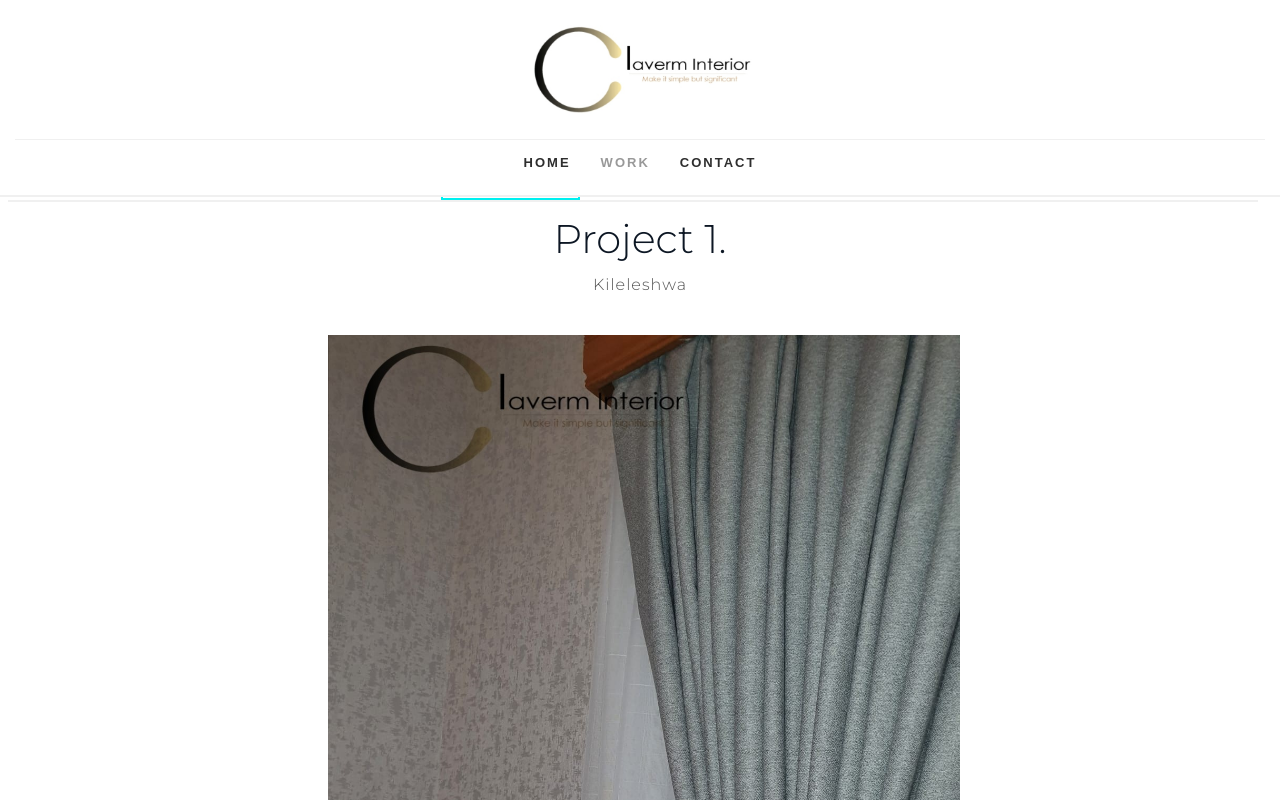
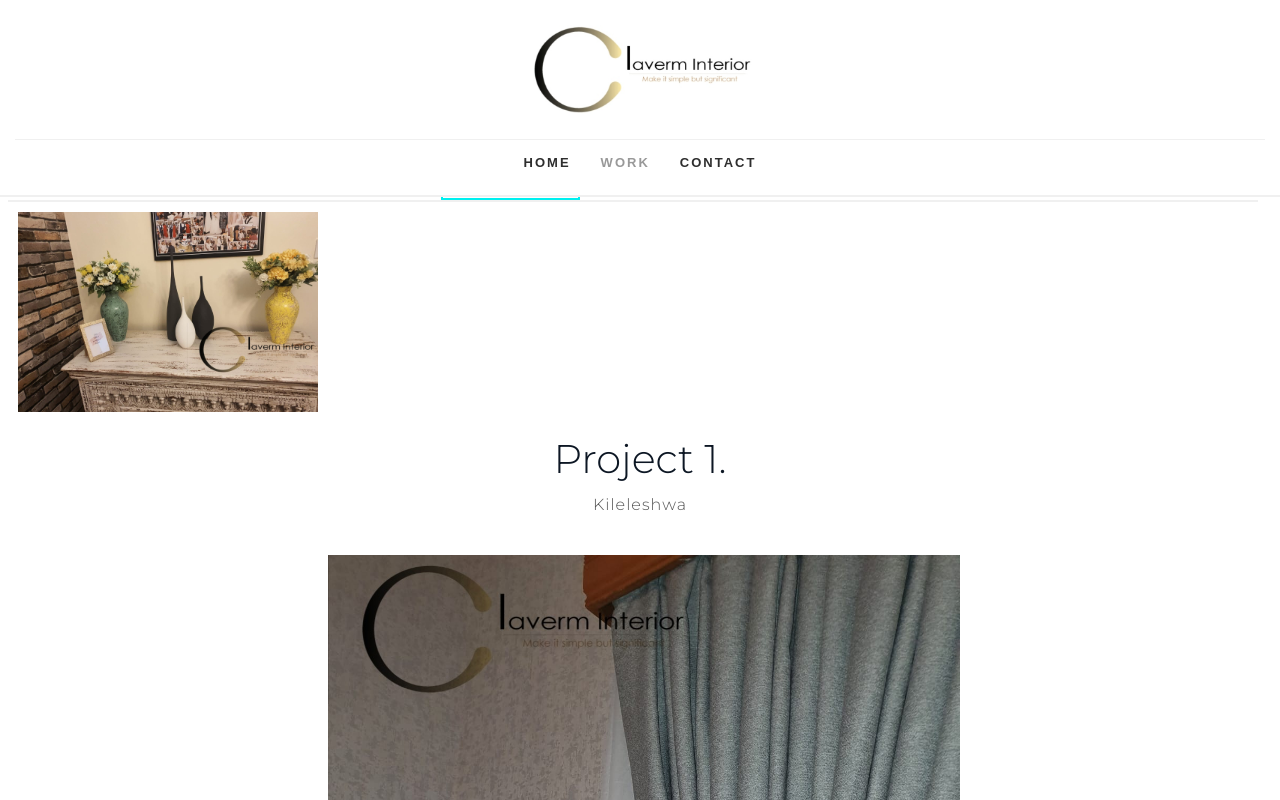
Before and after one commit to AVR-GCC/ClavermInteriors, a Next.js app: page /work in a window 1280 px wide. Shown: the top 800 px of the page. Built offline with nearby package versions, Linux system fonts and the light colour scheme.

Commit message:
Picture holder start

```diff
--- /dev/null
+++ b/pages/components/pictureHolder.js
@@ -0,0 +1,48 @@
+import { useState } from 'react';
+
+const PictureHolder = (props) => {
+    const {
+        image,
+        width = 300,
+        height = 200
+    } = props;
+
+    const [hover, setHover] = useState(false);
+
+    return (
+        <div
+            style={{
+                display: 'flex',
+                justifyContent: 'center',
+                alignItems: 'center',
+                width,
+                height,
+                margin: 10,
+                overflow: "hidden"
+            }}
+            onMouseEnter={() => setHover(true)}
+            onMouseLeave={() => setHover(false)}
+        >
+            <div
+                style={{
+                    width,
+                    height,
+                    position: 'absolute',
+                    background: hover ? '#00000055' : 'transparent',
+                    transition: '500ms'
+                }}
+            />
+            <img
+                src={image}
+                alt={image}
+                width={hover ? '120%' : '100%'}
+                style={{
+                    resizeMode: 'cover',
+                    transition: '500ms'
+                }}
+            ></img>
+        </div>
+    );
+}
+
+export default PictureHolder;
--- a/pages/work.js
+++ b/pages/work.js
@@ -1,4 +1,5 @@
 import { useState } from 'react';
+import PictureHolder from "./components/pictureHolder";
 import TitleBar from "./components/titleBar";
 import styles from '../styles/Home.module.css';
 import watermark1 from '../public/Watermark.jpg';
@@ -75,6 +76,7 @@ const Work = () => {
             <TitleBar />
             <div className={styles.bottomSection}>
                 {_tabs()}
+                <PictureHolder image={console.src} />
                 {_project(jobs[currentJob])}
             </div>
         </div>
```
